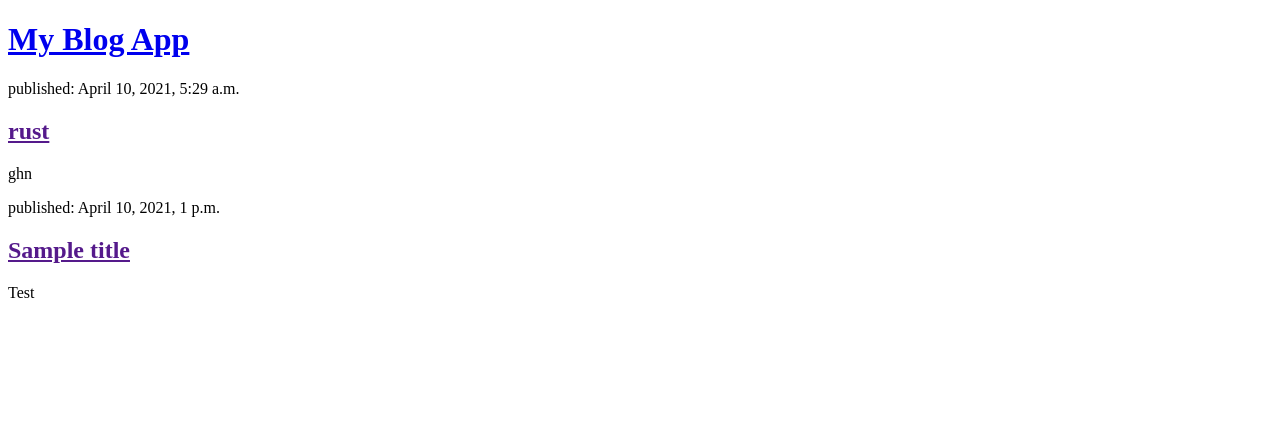
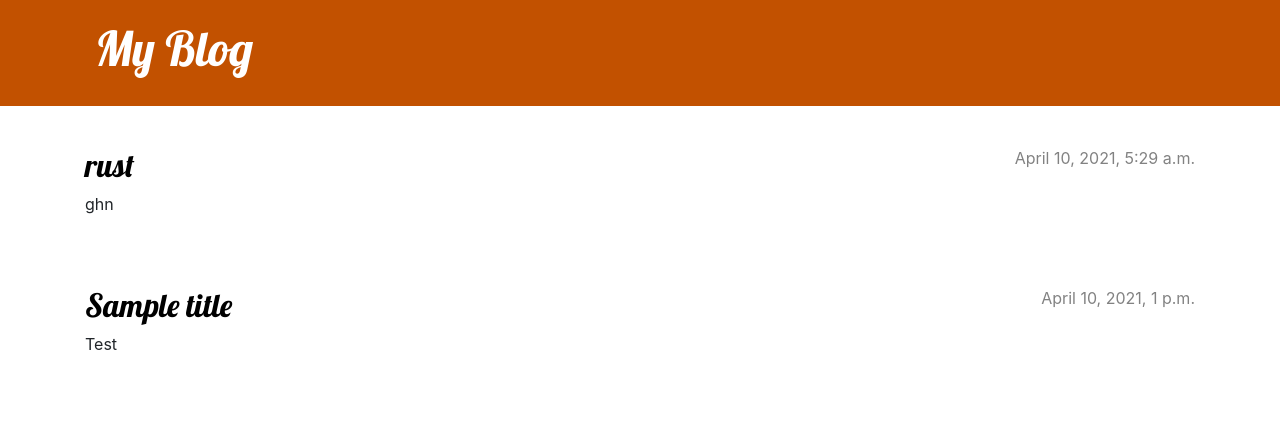
Before and after one commit to Gokulapriya2421/my-blog-web, a Django app: page / in a window 1280 px wide. Shown: the top 425 px of the page. Run offline with Django 3.2, Linux system fonts and the light colour scheme; data comes from the database, SQL or seed files in the repository.

Commit message:
added view and template for detailed blog post as well as CSS for the site.

```diff
--- a/myBlogApp/urls.py
+++ b/myBlogApp/urls.py
@@ -3,5 +3,6 @@ from django.urls import path,include
 from . import views
 urlpatterns = [
     path('', views.home, name='home'),
+    path('post/<int:pk>/', views.post_detail, name='post_detail'),
 
 ]
--- a/myBlogApp/views.py
+++ b/myBlogApp/views.py
@@ -1,4 +1,4 @@
-from django.shortcuts import render
+from django.shortcuts import render,get_object_or_404
 from django.http import HttpRequest,HttpResponse
 from .models import Post
 import datetime
@@ -6,3 +6,6 @@ from django.utils import timezone
 def home(request):
     posts = Post.objects.filter(published_date__lte= timezone.now()).order_by('published_date')
     return render(request, './home.html', {'posts': posts})
+def post_detail(request, pk):
+    post = get_object_or_404(Post, pk=pk)
+    return render(request, 'blog/post_detail.html', {'post': post})
--- /dev/null
+++ b/static/css/home.css
@@ -0,0 +1,3 @@
+h1 a, h2 a {
+    color: #C25100;
+}
--- /dev/null
+++ b/templates/base.html
@@ -0,0 +1,97 @@
+
+<!DOCTYPE html>
+{% load static %}
+<html>
+    <head>
+        <title>Django Girls blog</title>
+        <link rel="stylesheet" href="https://cdn.jsdelivr.net/npm/bootstrap@4.5.3/dist/css/bootstrap.min.css" integrity="sha384-TX8t27EcRE3e/ihU7zmQxVncDAy5uIKz4rEkgIXeMed4M0jlfIDPvg6uqKI2xXr2" crossorigin="anonymous">
+        <link href='//fonts.googleapis.com/css?family=Lobster&subset=latin,latin-ext' rel='stylesheet' type='text/css'>
+               <style>
+            .page-header {
+    background-color: #C25100;
+    margin-top: 0;
+    margin-bottom: 40px;
+    padding: 20px 20px 20px 40px;
+}
+
+.page-header h1,
+.page-header h1 a,
+.page-header h1 a:visited,
+.page-header h1 a:active {
+    color: #ffffff;
+    font-size: 36pt;
+    text-decoration: none;
+}
+
+h1,
+h2,
+h3,
+h4 {
+    font-family: 'Lobster', cursive;
+}
+
+.date {
+    color: #828282;
+}
+
+.save {
+    float: right;
+}
+
+.post-form textarea,
+.post-form input {
+    width: 100%;
+}
+
+.top-menu,
+.top-menu:hover,
+.top-menu:visited {
+    color: #ffffff;
+    float: right;
+    font-size: 26pt;
+    margin-right: 20px;
+}
+
+.post {
+    margin-bottom: 70px;
+}
+
+.post h2 a,
+.post h2 a:visited {
+    color: #000000;
+}
+
+.post > .date,
+.post > .actions {
+    float: right;
+}
+
+.btn-default,
+.btn-default:visited {
+    color: #C25100;
+    background: none;
+    border-color: #C25100;
+}
+
+.btn-default:hover {
+    color: #FFFFFF;
+    background-color: #C25100;
+}
+        </style>
+    </head>
+    <body>
+            <header class="page-header">
+      <div class="container">
+          <h1><a href="/">My Blog</a></h1>
+      </div>
+    </header>
+    <main class="container">
+        <div class="row">
+            <div class="col">
+            {% block content %}
+            {% endblock %}
+            </div>
+        </div>
+    </main>
+    </body>
+</html>
--- a/templates/home.html
+++ b/templates/home.html
@@ -1,19 +1,13 @@
-<!DOCTYPE html>
-<html>
-    <head>
-        <title>blog</title>
-    </head>
-    <body>
-        <header>
-    <h1><a href="/">My Blog App</a></h1>
-</header>
 
+{% extends 'base.html' %}
+{% block content %}
 {% for post in posts %}
-    <article>
-        <time>published: {{ post.published_date }}</time>
-        <h2><a href="">{{ post.title }}</a></h2>
-        <p>{{ post.text|linebreaksbr }}</p>
-    </article>
+<article class="post">
+    <time class="date">
+        {{ post.published_date }}
+    </time>
+    <h2><a href="{% url 'post_detail' pk=post.pk %}">{{ post.title }}</a></h2>
+    <p>{{ post.text|linebreaksbr }}</p>
+</article>
 {% endfor %}
-    </body>
-</html>
+{% endblock %}
```
Also changed, not shown: static/home.css (deleted).
